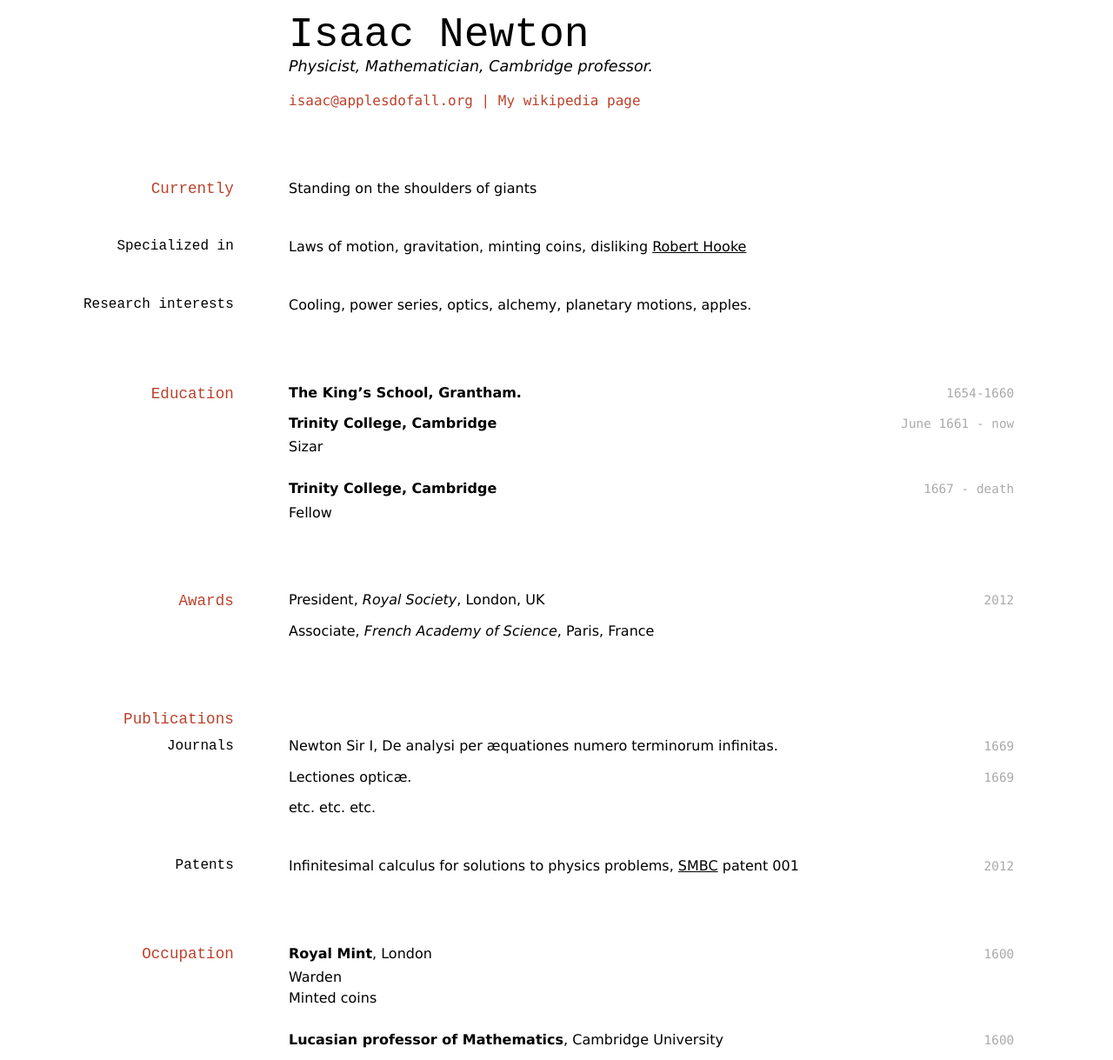
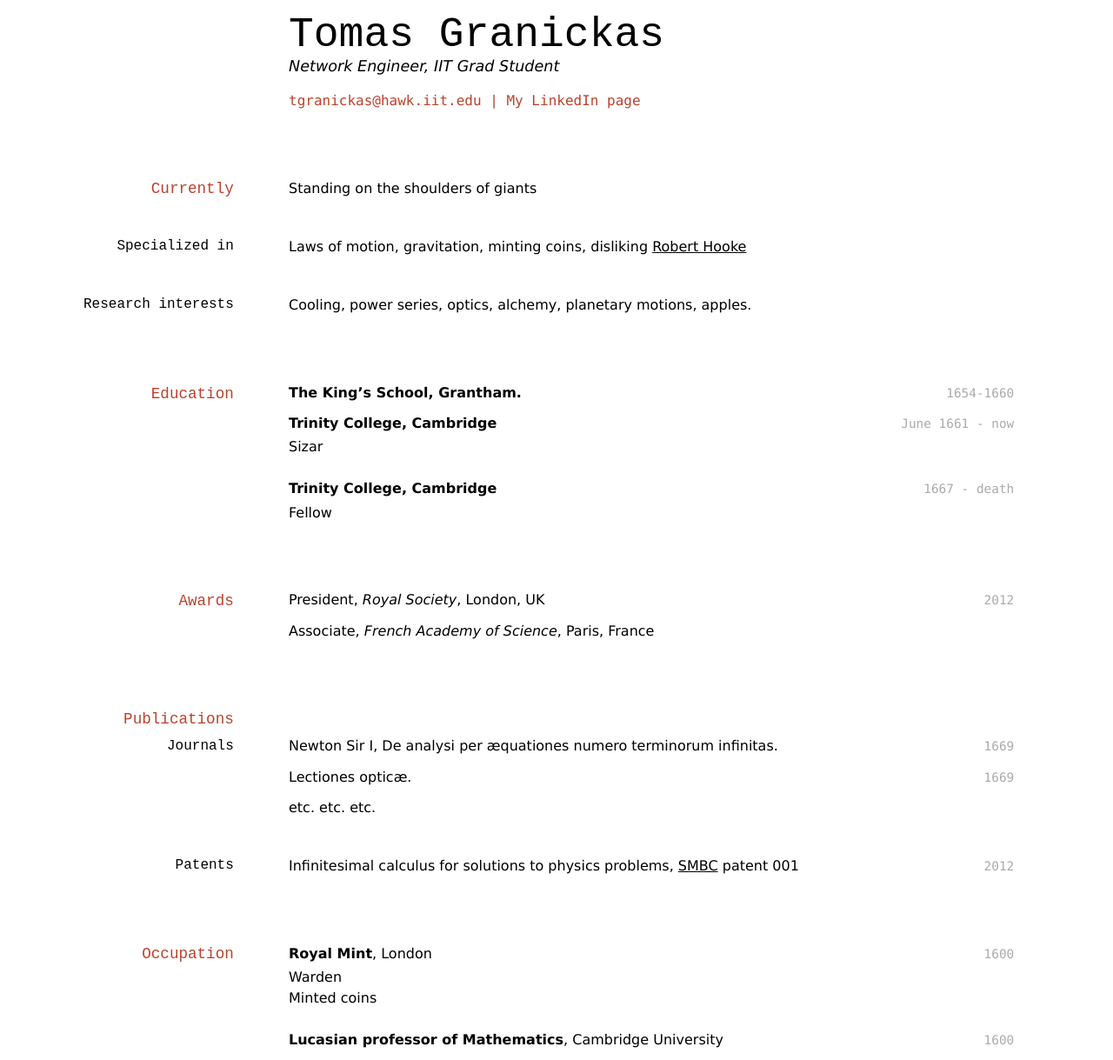
Before and after one commit to Loonzard/Loonzard.github.io, a Jekyll site: the page built from index.md, in a window 1280 px wide. Shown: the whole page at 87% size. Built offline with Jekyll 4.4.1, drawn with Linux system fonts in a browser that asks for light colours.

Commit message:
cv update 1

```diff
--- a/index.md
+++ b/index.md
@@ -1,13 +1,13 @@
 ---
 layout: cv
-title: Isaac Newtons's CV
+title: Tomas Granickas' Uni CV
 ---
-# Isaac Newton
-Physicist, Mathematician, Cambridge professor.
+# Tomas Granickas
+Network Engineer, IIT Grad Student
 
 <div id="webaddress">
-<a href="isaac@applesdofall.org">isaac@applesdofall.org</a>
-| <a href="http://en.wikipedia.org/wiki/Isaac_Newton">My wikipedia page</a>
+<a href="mailto:tgranickas@hawk.iit.edu">tgranickas@hawk.iit.edu</a>
+| <a href="https://www.linkedin.com/in/tomas-granickas-02b422ba/">My LinkedIn page</a>
 </div>
 
 
```
